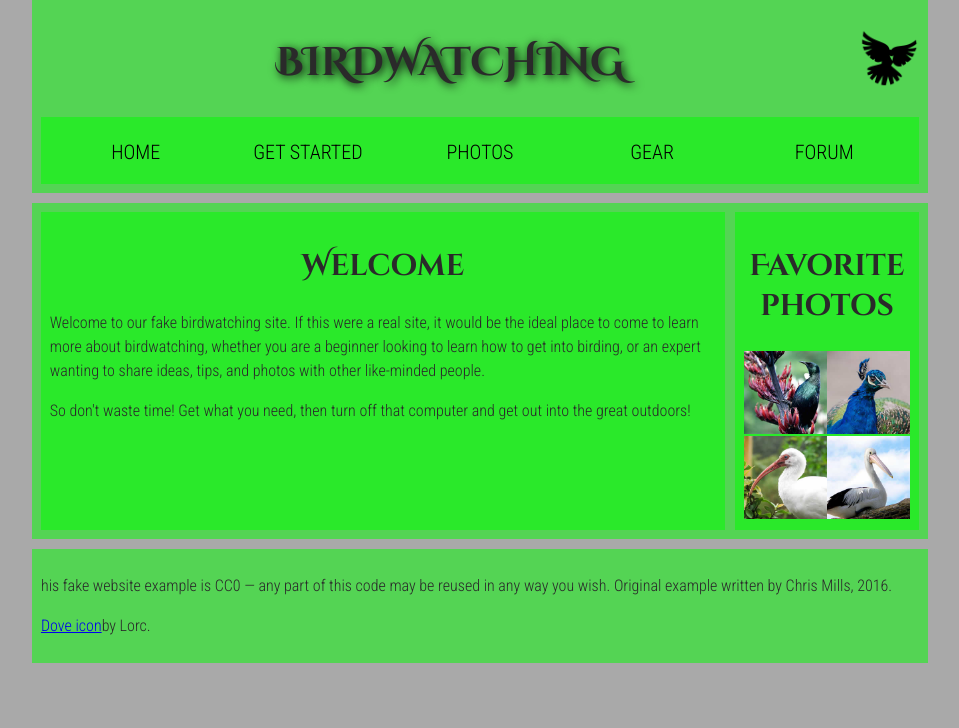
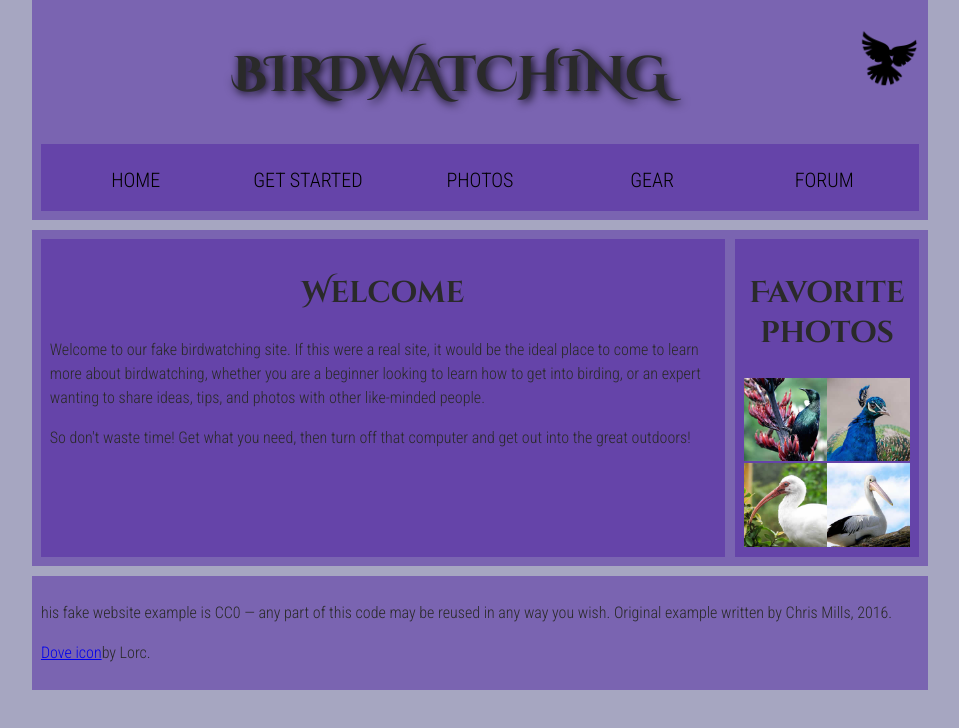
Before and after one commit to MariolaH/Structuring-a-page-of-content, a plain HTML site: page index.html in a window 1280 px wide. Shown: the whole page, without its empty margins (160-1119 px from the left). Drawn offline with Linux system fonts and the light colour scheme.

Commit message:
changed colors

```diff
--- a/style.css
+++ b/style.css
@@ -7,7 +7,7 @@ html, body {
 
   html {
     font-size: 10px;
-    background-color: #a9a9a9;
+    background-color: #a6a6c1;
   }
 
   body {
@@ -29,7 +29,7 @@ html, body {
   }
 
   h1 {
-    font-size: 4rem;
+    font-size: 5rem;
     text-align: center;
     text-shadow: 2px 2px 10px black;
   }
@@ -62,7 +62,7 @@ html, body {
   }
 
   main, header, nav, article, aside, footer, section {
-    background-color: rgba(0,255,0,0.5);
+    background-color: rgba(80, 36, 161, 0.5);
     padding: 1%;
   }
 
```
